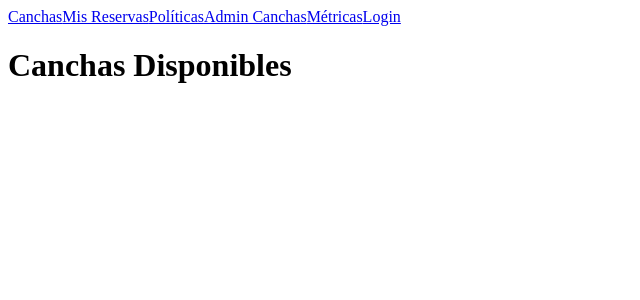
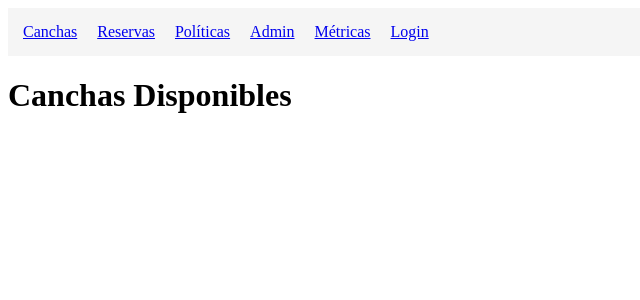
Before and after one commit to bbonanno03/PNT2-MatchPoint, a Vue app: page /canchas in a window 1280 px wide. Shown: the top 300 px of the page, without its empty margins (0-640 px from the left). Built offline with nearby package versions, Linux system fonts and the light colour scheme.

Commit message:
se modifica el nvar dando un poco de formato

```diff
--- a/src/components/Navbar.vue
+++ b/src/components/Navbar.vue
@@ -1,10 +1,19 @@
 <template>
-  <nav>
+  <nav class="navbar">
     <router-link to="/canchas">Canchas</router-link>
-    <router-link to="/reservas">Mis Reservas</router-link>
+    <router-link to="/reservas">Reservas</router-link>
     <router-link to="/politicas">Políticas</router-link>
-    <router-link to="/admin/canchas">Admin Canchas</router-link>
+    <router-link to="/admin/canchas">Admin</router-link>
     <router-link to="/admin/metricas">Métricas</router-link>
     <router-link to="/login">Login</router-link>
   </nav>
 </template>
+
+<style scoped>
+.navbar {
+  display: flex;
+  gap: 20px;
+  padding: 15px;
+  background-color: #f5f5f5;
+}
+</style>
```
